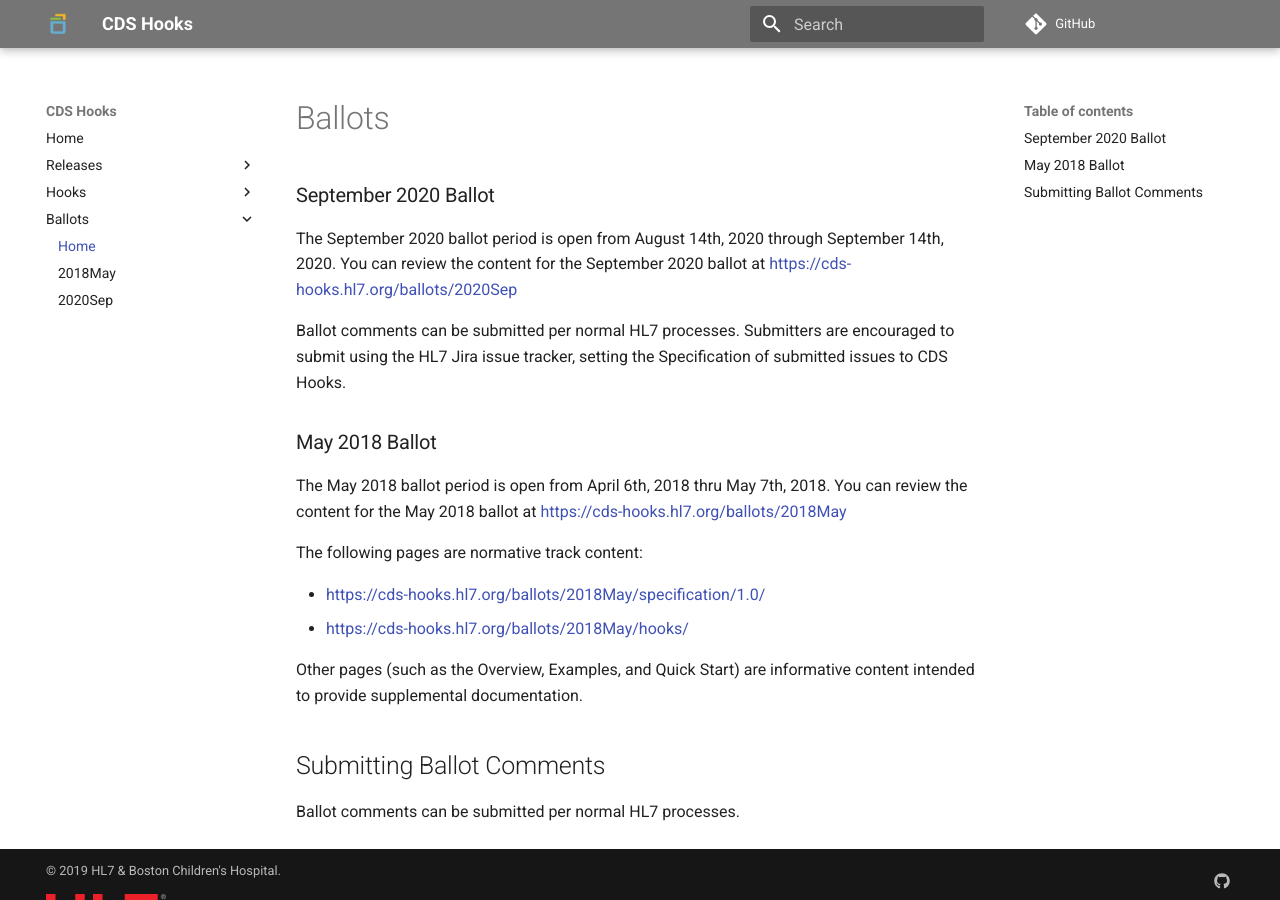
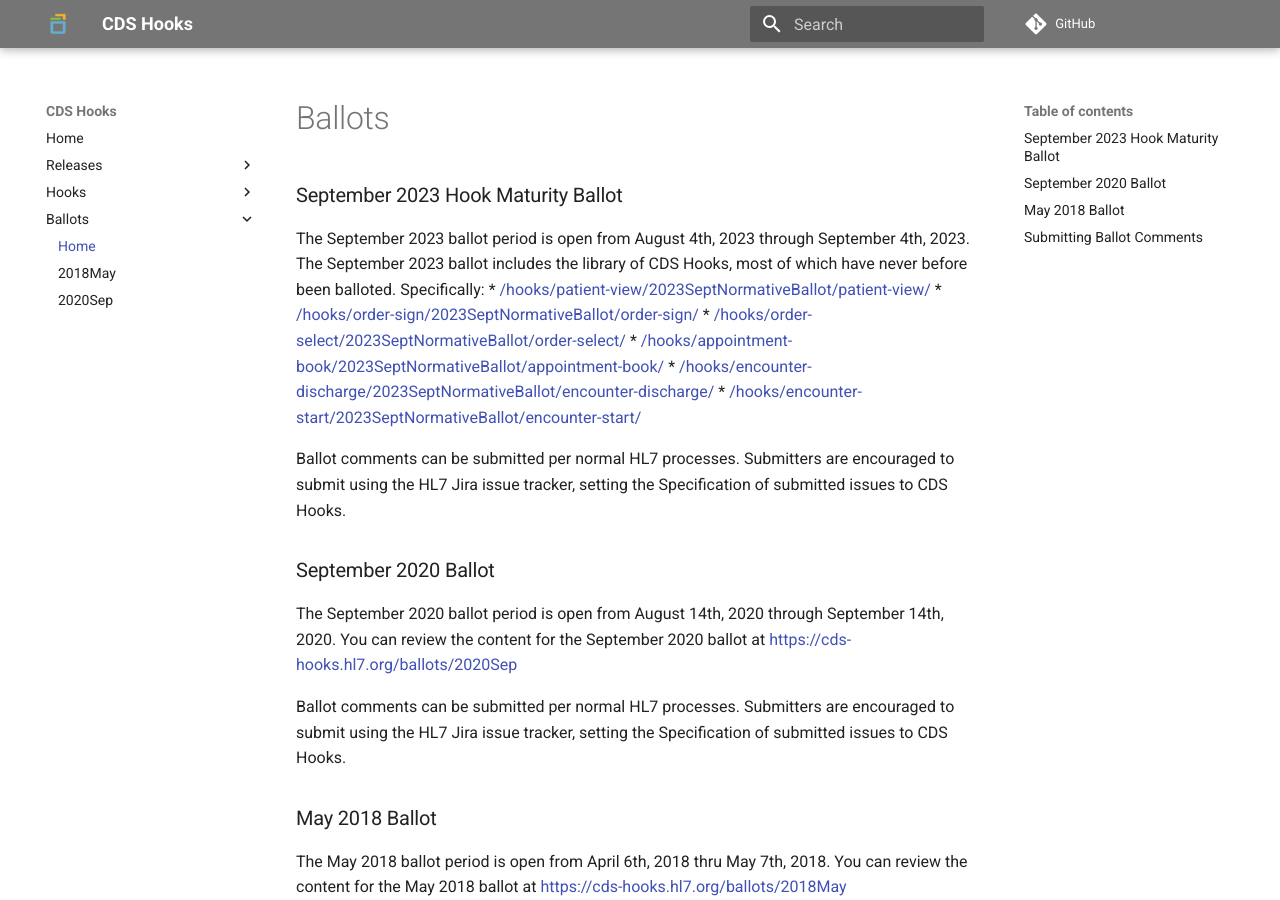
Before and after one commit to HL7/cds-hooks-hl7-site, an MkDocs documentation site: the page built from docs/ballots/index.md, in a window 1280 px wide and 900 px high. Built offline with MkDocs 1.6.1 and Material for MkDocs 9.7.7, drawn with Linux system fonts in a browser that asks for light colours; comment, search, counter and statistics services are not loaded.

Commit message:
ballot overview

```diff
--- a/docs/ballots/index.md
+++ b/docs/ballots/index.md
@@ -1,4 +1,17 @@
 # Ballots
+
+### September 2023 Hook Maturity Ballot
+
+The September 2023 ballot period is open from August 4th, 2023 through September 4th, 2023. The September 2023 ballot includes the library of CDS Hooks, most of which have never before been balloted. Specifically:
+* [/hooks/patient-view/2023SeptNormativeBallot/patient-view/](patient-view Normative)
+* [/hooks/order-sign/2023SeptNormativeBallot/order-sign/](order-sign Trial Use)
+* [/hooks/order-select/2023SeptNormativeBallot/order-select/](order-select Trial Use)
+* [/hooks/appointment-book/2023SeptNormativeBallot/appointment-book/](appointment-book Trial Use)
+* [/hooks/encounter-discharge/2023SeptNormativeBallot/encounter-discharge/](encounter-discharge Trial Use)
+* [/hooks/encounter-start/2023SeptNormativeBallot/encounter-start/](encounter-start Trial Use)
+
+Ballot comments can be submitted per normal HL7 processes. Submitters are encouraged to submit using the HL7 Jira issue tracker, setting the Specification of submitted issues to CDS Hooks.
+
 
 ### September 2020 Ballot
 
```
